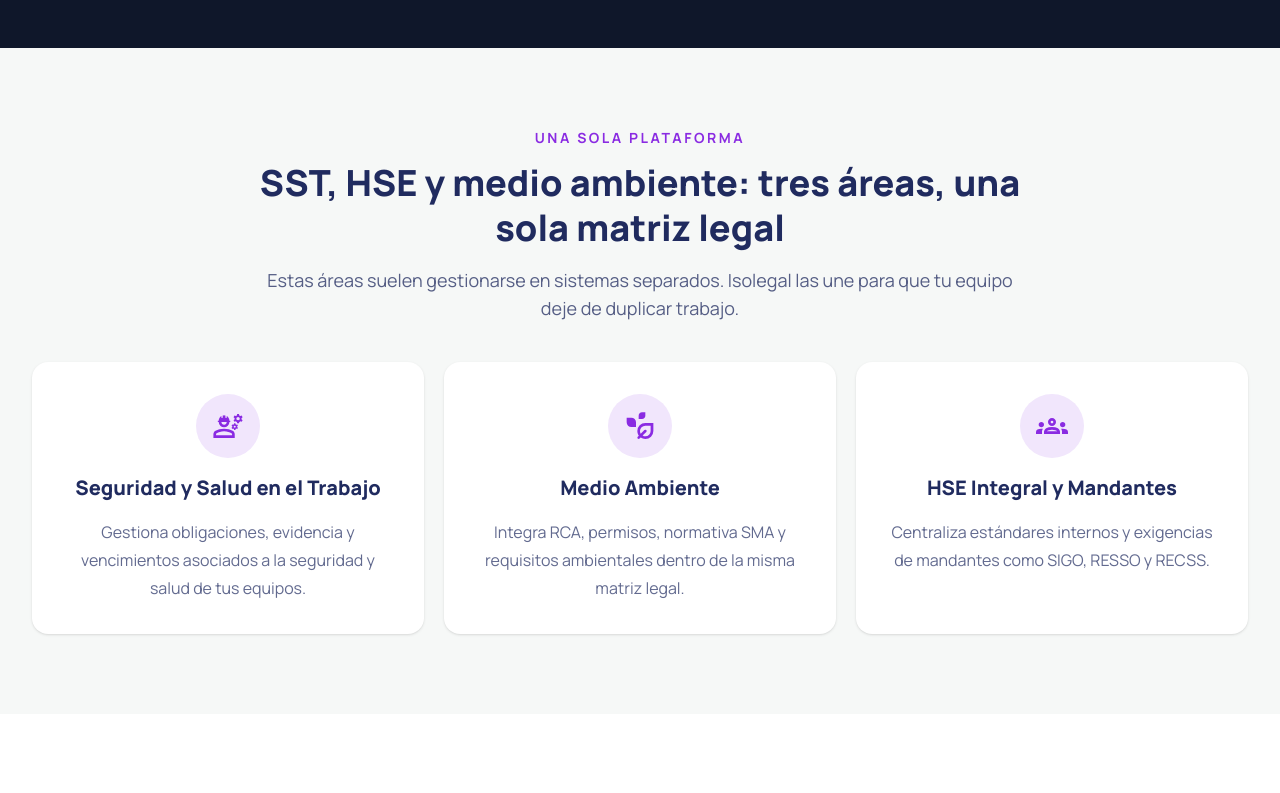
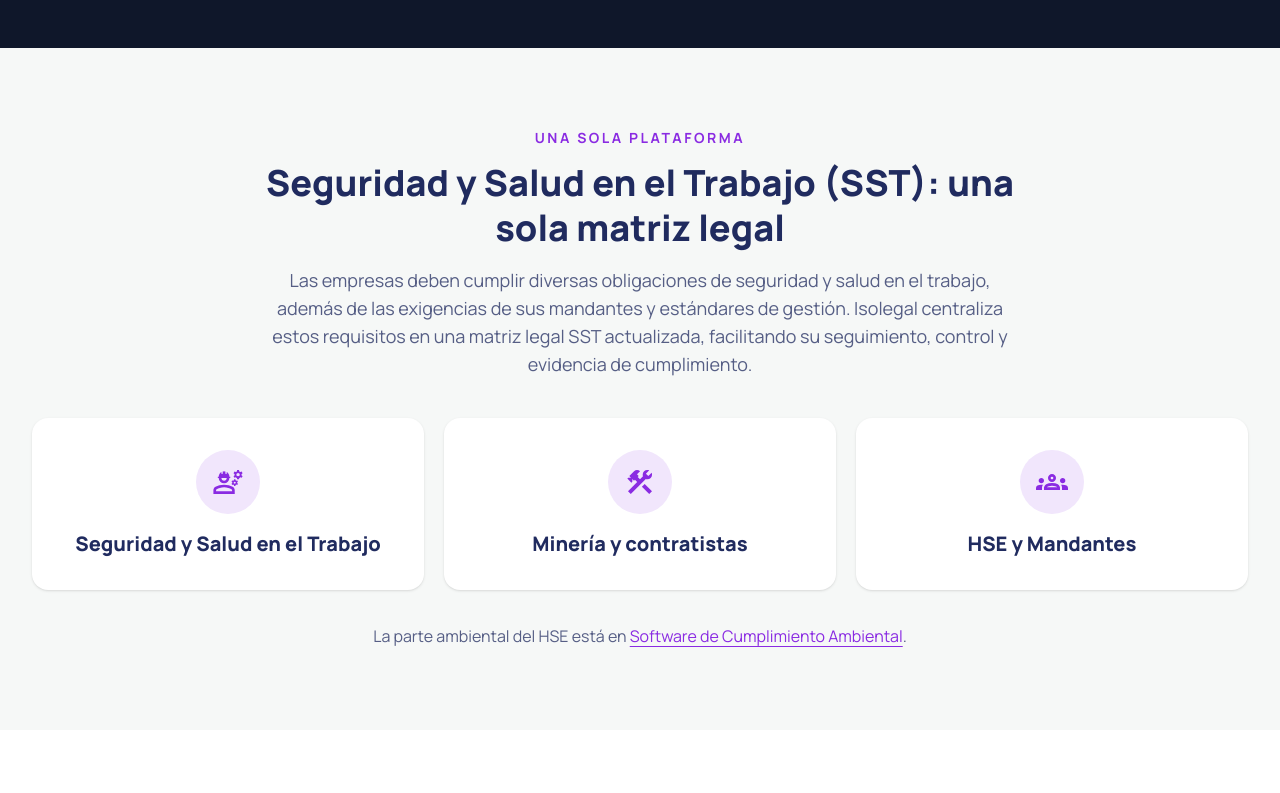
Before and after one commit to sokkay/isolegal-web-comercial, a Next.js app: page /areas/sst in a window 1280 px wide. Shown: the part 980-1773 px from the top of the page. Built offline with nearby package versions, Linux system fonts and the light colour scheme; no server answers.

Commit message:
fix(sst): actualizar sección de matriz legal y áreas de gestión

```diff
--- a/sections/software-landing/SoftwareFeatureCards.tsx
+++ b/sections/software-landing/SoftwareFeatureCards.tsx
@@ -1,5 +1,5 @@
 import { cn } from "@/utils/cn";
-import type { ComponentType, SVGProps } from "react";
+import type { ComponentType, ReactNode, SVGProps } from "react";
 import SectionHeading from "./SectionHeading";
 
 export type SoftwareFeatureItem = {
@@ -15,6 +15,7 @@ type SoftwareFeatureCardsProps = {
   description?: string;
   items: SoftwareFeatureItem[];
   className?: string;
+  children?: ReactNode;
 };
 
 export default function SoftwareFeatureCards({
@@ -23,6 +24,7 @@ export default function SoftwareFeatureCards({
   description,
   items,
   className,
+  children,
 }: SoftwareFeatureCardsProps) {
   return (
     <section className={cn("py-16 sm:py-20", className)}>
@@ -67,13 +69,16 @@ export default function SoftwareFeatureCards({
                 <h3 className="text-text text-xl font-extrabold dark:text-white">
                   {itemTitle}
                 </h3>
-                <p className="text-text/70 max-w-sm leading-7 dark:text-white/70">
-                  {itemDescription}
-                </p>
+                {itemDescription ? (
+                  <p className="text-text/70 max-w-sm leading-7 dark:text-white/70">
+                    {itemDescription}
+                  </p>
+                ) : null}
               </article>
             )
           )}
         </div>
+        {children}
       </div>
     </section>
   );
--- a/sections/sst-landing/SstManagementAreas.tsx
+++ b/sections/sst-landing/SstManagementAreas.tsx
@@ -1,26 +1,24 @@
+import ConstructionIcon from "@/public/icons/construction.svg";
 import EngineeringIcon from "@/public/icons/engineering.svg";
 import GroupsIcon from "@/public/icons/groups.svg";
-import TempPreferencesEcoIcon from "@/public/icons/temp-preferences-eco.svg";
 import { SoftwareFeatureCards } from "@/sections/software-landing";
+import Link from "next/link";
 
 const managementAreas = [
   {
     Icon: EngineeringIcon,
     title: "Seguridad y Salud en el Trabajo",
-    description:
-      "Gestiona obligaciones, evidencia y vencimientos asociados a la seguridad y salud de tus equipos.",
+    description: "",
   },
   {
-    Icon: TempPreferencesEcoIcon,
-    title: "Medio Ambiente",
-    description:
-      "Integra RCA, permisos, normativa SMA y requisitos ambientales dentro de la misma matriz legal.",
+    Icon: ConstructionIcon,
+    title: "Minería y contratistas",
+    description: "",
   },
   {
     Icon: GroupsIcon,
-    title: "HSE Integral y Mandantes",
-    description:
-      "Centraliza estándares internos y exigencias de mandantes como SIGO, RESSO y RECSS.",
+    title: "HSE y Mandantes",
+    description: "",
   },
 ];
 
@@ -28,9 +26,20 @@ export default function SstManagementAreas() {
   return (
     <SoftwareFeatureCards
       eyebrow="Una sola plataforma"
-      title="SST, HSE y medio ambiente: tres áreas, una sola matriz legal"
-      description="Estas áreas suelen gestionarse en sistemas separados. Isolegal las une para que tu equipo deje de duplicar trabajo."
+      title="Seguridad y Salud en el Trabajo (SST): una sola matriz legal"
+      description="Las empresas deben cumplir diversas obligaciones de seguridad y salud en el trabajo, además de las exigencias de sus mandantes y estándares de gestión. Isolegal centraliza estos requisitos en una matriz legal SST actualizada, facilitando su seguimiento, control y evidencia de cumplimiento."
       items={managementAreas}
-    />
+    >
+      <p className="text-text/75 mt-8 text-center leading-7">
+        La parte ambiental del HSE está en{" "}
+        <Link
+          href="/areas/medioambiente"
+          className="text-primary underline underline-offset-4 dark:text-(--color-primary-on-dark-gray)"
+        >
+          Software de Cumplimiento Ambiental
+        </Link>
+        .
+      </p>
+    </SoftwareFeatureCards>
   );
 }
```
